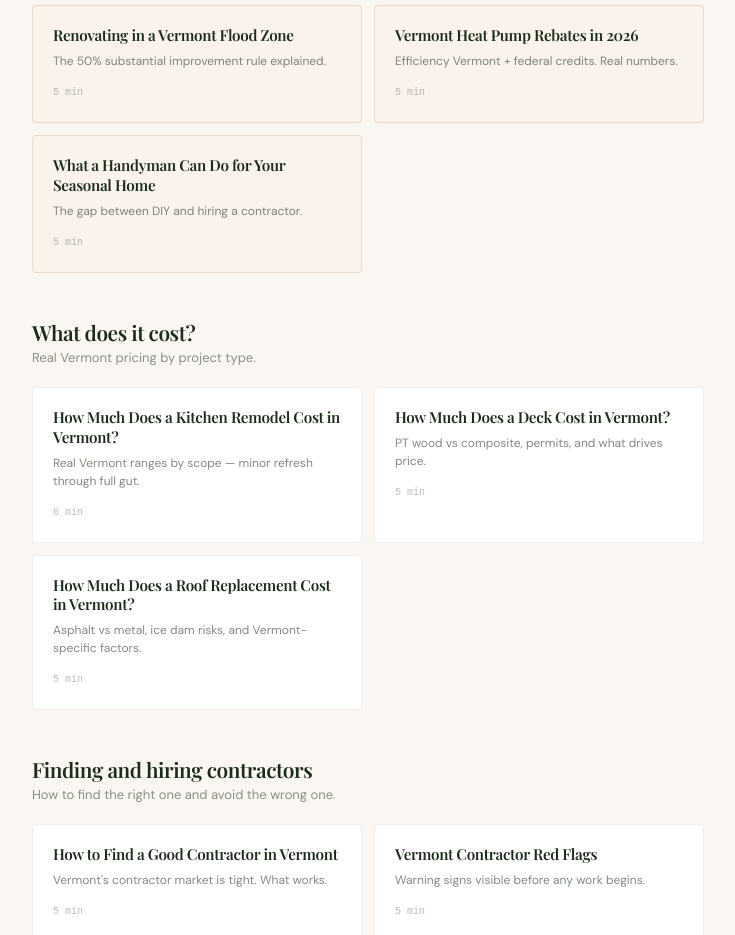
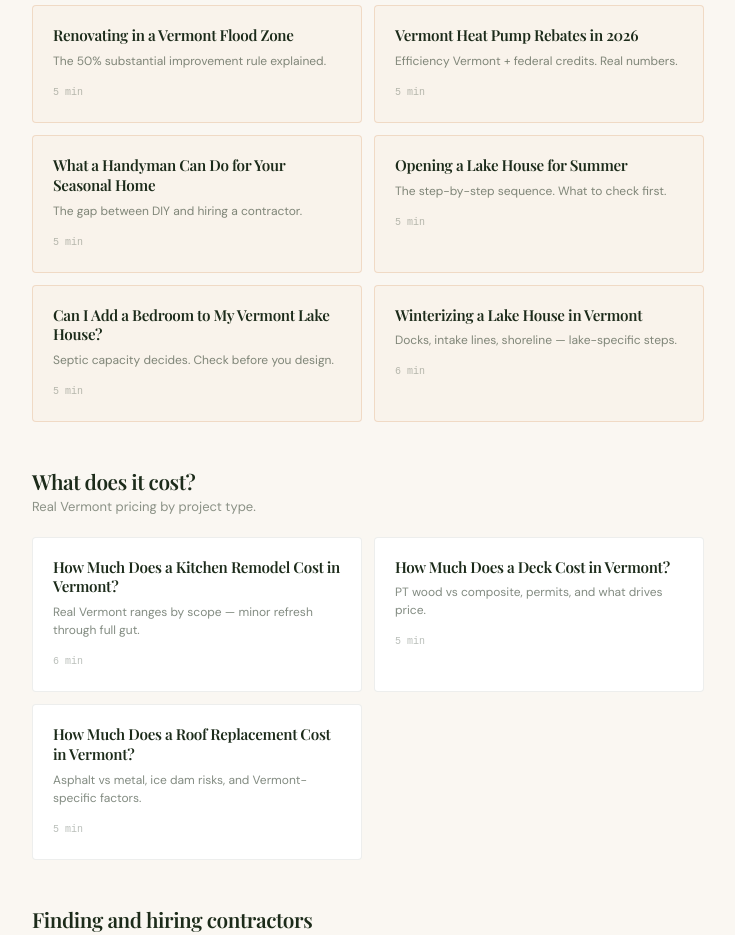
Before and after one commit to alderprojects/alder-projects-site, a Next.js app: page /guides in a window 1280 px wide. Shown: the part 840-1775 px from the top of the page, without its empty margins (272-1007 px from the left). Built offline with nearby package versions, Linux system fonts and the light colour scheme.

Commit message:
Guides index: add 3 lake house decision-tool pages to seasonal section

```diff
--- a/src/app/guides/page.tsx
+++ b/src/app/guides/page.tsx
@@ -11,6 +11,9 @@ const seasonal = [
   { href: '/guides/vermont-flood-zone-renovation', title: 'Renovating in a Vermont Flood Zone', desc: 'The 50% substantial improvement rule explained.', rt: '5 min' },
   { href: '/guides/heat-pump-rebates-vermont', title: 'Vermont Heat Pump Rebates in 2026', desc: 'Efficiency Vermont + federal credits. Real numbers.', rt: '5 min' },
   { href: '/guides/handyman-seasonal-home-vermont', title: 'What a Handyman Can Do for Your Seasonal Home', desc: 'The gap between DIY and hiring a contractor.', rt: '5 min' },
+  { href: '/guides/opening-lake-house-summer-vermont', title: 'Opening a Lake House for Summer', desc: 'The step-by-step sequence. What to check first.', rt: '5 min' },
+  { href: '/guides/can-i-add-bedroom-vermont-lake-house', title: 'Can I Add a Bedroom to My Vermont Lake House?', desc: 'Septic capacity decides. Check before you design.', rt: '5 min' },
+  { href: '/guides/winterizing-lake-house-vermont', title: 'Winterizing a Lake House in Vermont', desc: 'Docks, intake lines, shoreline — lake-specific steps.', rt: '6 min' },
 ]
 const costs = [
   { href: '/guides/how-much-does-kitchen-remodel-cost-vermont', title: 'How Much Does a Kitchen Remodel Cost in Vermont?', desc: 'Real Vermont ranges by scope — minor refresh through full gut.', rt: '6 min' },
```
